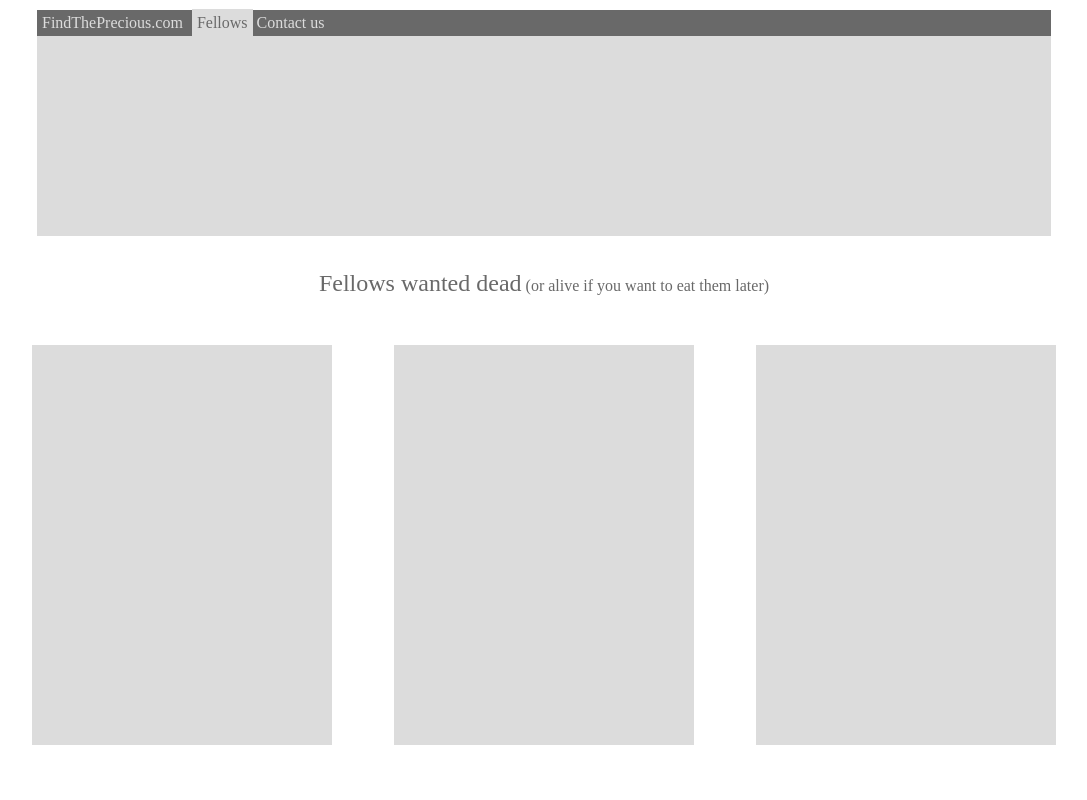
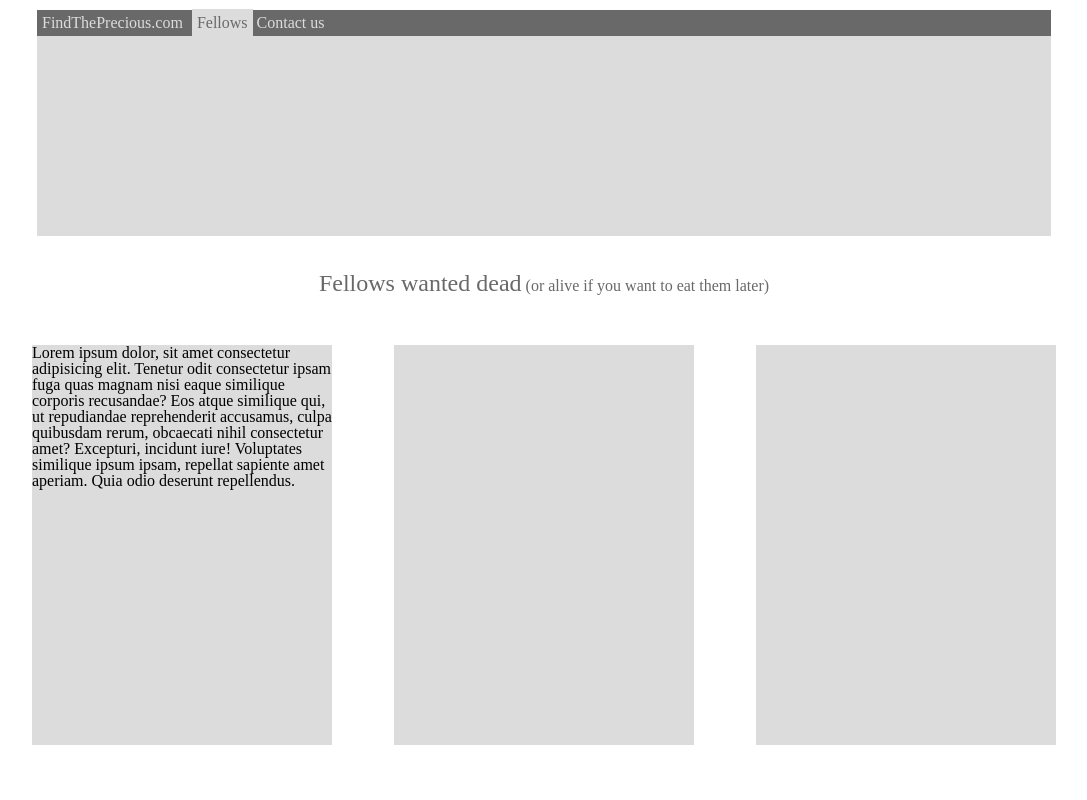
Before and after one commit to AlexDoucet/exercice_CSS2, a website: page index.html in a window 1280 px wide. Shown: the top 800 px of the page, without its empty margins (96-1183 px from the left). Drawn offline with Linux system fonts and the light colour scheme.

Commit message:
add lorem

```diff
--- a/index.html
+++ b/index.html
@@ -33,7 +33,7 @@
     </section>
 
     <section class="flexbox">
-      <article></article>
+      <article>Lorem ipsum dolor, sit amet consectetur adipisicing elit. Tenetur odit consectetur ipsam fuga quas magnam nisi eaque similique corporis recusandae? Eos atque similique qui, ut repudiandae reprehenderit accusamus, culpa quibusdam rerum, obcaecati nihil consectetur amet? Excepturi, incidunt iure! Voluptates similique ipsum ipsam, repellat sapiente amet aperiam. Quia odio deserunt repellendus.</article>
 
       <article></article>
 
```
